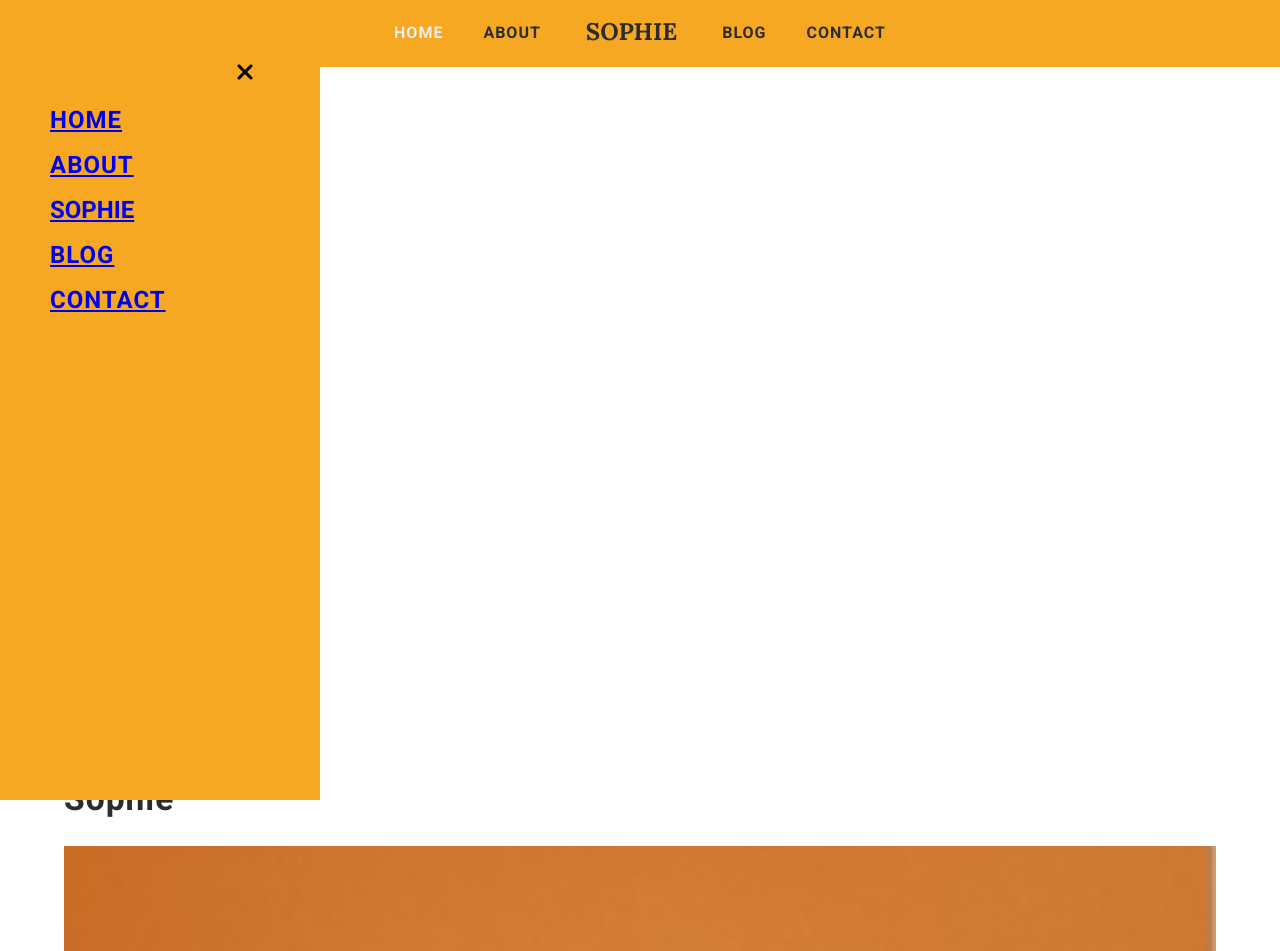
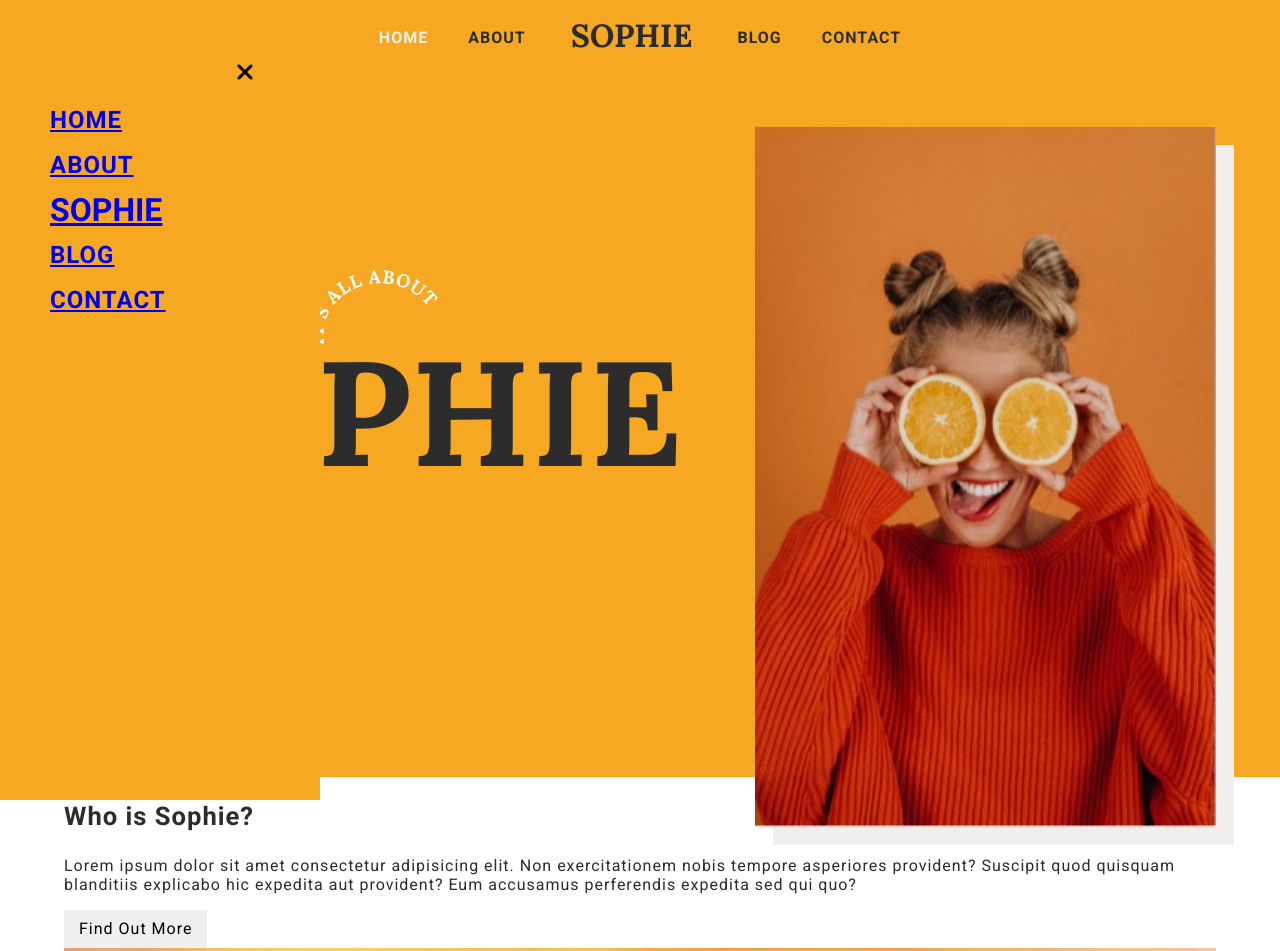
Before and after one commit to simpliweb/ItsAllAboutSophie, a plain HTML site: page index.html in a window 1280 px wide. Shown: the top 951 px of the page. Drawn offline with Linux system fonts and the light colour scheme.

Commit message:
Added header styles, adjusted wrapper div inside section index.html

```diff
--- a/index.html
+++ b/index.html
@@ -64,30 +64,35 @@
     <header id="home">
         <div class="wrapper">
             <div class="headingTitle">
-                <div class="headingImgContainer">
+                <div class="headingTitleContainer">
                     <img src="./assets/circle-text.png" alt="circle white text says it's all about">
                 </div>
                 <h2>Sophie</h2>
             </div>
+            <div class="headingImg">
+                <div class="headerImgBackground">
                     <div class="headerImgContainer">
                         <img src="./assets/blog-image-2.jpg"
                             alt="a blonde female with two side bun, wearing red sweater, holding half cut oranges per hand covering both eyes, smiling with tongue sticking out">
                     </div>
                 </div>
+            </div>
+        </div>
     </header> <!-- END header -->
 
     <main id="mainContent">
+        <section class="description">
             <div class="wrapper">
-            <section class="description">
                 <h3 class="descriptionTitle"> Who is Sophie?</h3>
                 <p>Lorem ipsum dolor sit amet consectetur adipisicing elit. Non exercitationem nobis tempore asperiores
                     provident? Suscipit quod quisquam blanditiis explicabo hic expedita aut provident? Eum accusamus
                     perferendis expedita sed qui quo?</p>
                 <button class="button">Find Out More</button>
+            </div>
         </section> <!-- END description section -->
 
-            <section class="hobbies" id="about">
-                <div class="favouriteSection">
+        <section class="favouriteSection">
+            <div class="wrapper hobbies" id="about">
                 <div class="favoriteImgContainer">
                     <img src="./assets/home-image-2.jpg"
                         alt="dirty brown haired dog wearing blue ribbon, looking out the window of a orange car">
@@ -98,12 +103,11 @@
                         Quasi ipsam recusandae illo nostrum distinctio et sapiente, corporis libero sunt molestias
                         ipsa error molestiae, ab provident!</p>
                     <button class="button">Read More</button>
-                    </div>
                 </div> <!-- END hobby-favourite section -->
 
                 <div class="travelSection">
                     <div class="travelContent">
-                        <h4 class="hobiesTitle">Where she's travelled</h4>
+                        <h4 class="travelTitle">Where she's travelled</h4>
                         <p>Lorem ipsum dolor sit amet, consectetur adipisicing elit. Rerum, et debitis expedita tempore
                             ipsum molestias assumenda dolorem cumque commodi reiciendis, blanditiis eius magni ipsa odio
                             ad, minus doloremque sunt similique.</p>
@@ -113,10 +117,12 @@
                         <img src="./assets/home-image-3.jpg"
                             alt="mutiple teal colored beach chairs on sand with orange parasols">
                     </div>
-                </div> <!-- END hobby-travel section -->
-            </section> <!-- END hobbies section -->
+                </div>
+            </div>
+        </section> <!-- END hobby-travel section -->
 
         <section class="contactInfo" id="contact">
+            <div class="wrapper">
                 <div class="photos">
                     <div class="photosTitle">
                         <i class="fa-solid fa-image"></i>
@@ -125,6 +131,7 @@
                     <p>Ut felis eros, vehicula eu magna nec, laoreet blandid nisi. Fusce auctor erat ac sagittis mattis.
                         Mauris tempus velit sem, sit amet imperdiet dolor placerat et.</p>
                 </div>
+
 
                 <div class="blog">
                     <div class="blogTitle">
@@ -152,9 +159,11 @@
                     <p>Ut felis eros, vehicula eu magna nec, laoreet blandid nisi. Fusce auctor erat ac sagittis mattis.
                         Mauris tempus velit sem, sit amet imperdiet dolor placerat et.</p>
                 </div>
+            </div>
         </section> <!-- END contactInfo section -->
 
         <section class="journey" id="blog">
+            <div class="wrapper">
                 <div class="journeyTopImgContainer">
                     <img src="./assets/home-image-4.jpg"
                         alt="multiple orange leather chairs folded up side by side in a lecture room setting">
@@ -172,9 +181,11 @@
                         <button class="button">Find Out More</button>
                     </div>
                 </div>
+            </div>
         </section> <!-- END journey section -->
 
         <section class="imgGallery">
+            <div class="wrapper">
                 <div class="imgGalleryContainer">
                     <div class="img1">
                         <img src="./assets/home-image-6.jpg"
@@ -188,9 +199,9 @@
                             alt="close up photo of a orange parasol with banana beach logo">
                     </div>
                 </div>
+            </div>
         </section> <!-- END imgGallery section -->
 
-        </div> <!-- END wrapper -->
     </main> <!-- END main -->
     <footer>
         <div class="wrapper">
--- /dev/null
+++ b/styles/sass/partials/_header.scss
@@ -0,0 +1,53 @@
+header {
+    background-color: $primary;
+    height: 700px;
+}
+
+#home {
+
+    .wrapper {
+        display: flex;
+        justify-content: space-between;
+        padding-top: 50px;
+
+            .headingTitle {
+                width: 60%;
+                display: flex;
+                flex-direction: column;
+                padding-top: 200px;
+
+                .headingTitleContainer img {
+                    width: 10%;
+                    position: absolute;
+                    top: 270px;
+                    left: 310px;
+                }
+
+                h2 {
+                    @include fontSize(185);
+                    width: 100%;
+                    display: relative;
+                    text-align: left;
+                    text-transform: uppercase;
+                    margin: 0 0 0 50px;
+                }
+            }
+
+            .headingImg {
+                width: 40%;
+                height: auto;
+
+                .headerImgContainer {
+                    width: 100%;
+                    box-shadow: 18px 18px;
+                    color: $tertiary;
+                    align-items: left;
+                        img {
+                            height: 700px;
+                        }
+
+                }
+
+            }
+    }
+}
--- a/styles/sass/partials/_typography.scss
+++ b/styles/sass/partials/_typography.scss
@@ -17,7 +17,7 @@ body {
 }
 
 h1 {
-    @include fontSize(30);
+    @include fontSize(40);
     letter-spacing: 0;
     font-family: $primaryFont;
     text-transform: uppercase;
@@ -26,7 +26,7 @@ h1 {
 h2 {
     @include fontSize(42);
     letter-spacing: 1px;
-    font-family: $secondaryFont;
+    font-family: $primaryFont;
 }
 
 h3 {
--- a/styles/sass/style.scss
+++ b/styles/sass/style.scss
@@ -4,3 +4,4 @@
 @import "./partials/baseStyles";
 
 @import "./partials/nav";
+@import "./partials/header";
```
Also changed, not shown: styles/style.css. Lines whose indentation alone changed are shown as unchanged.
